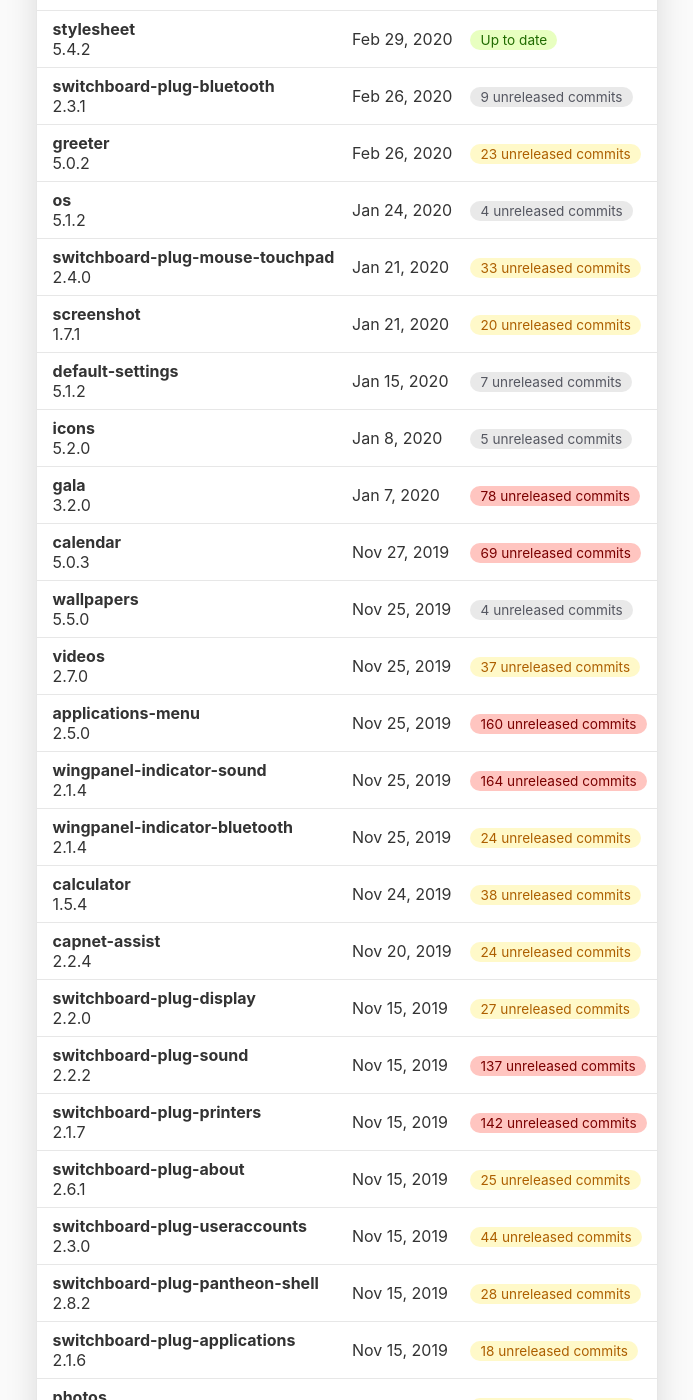
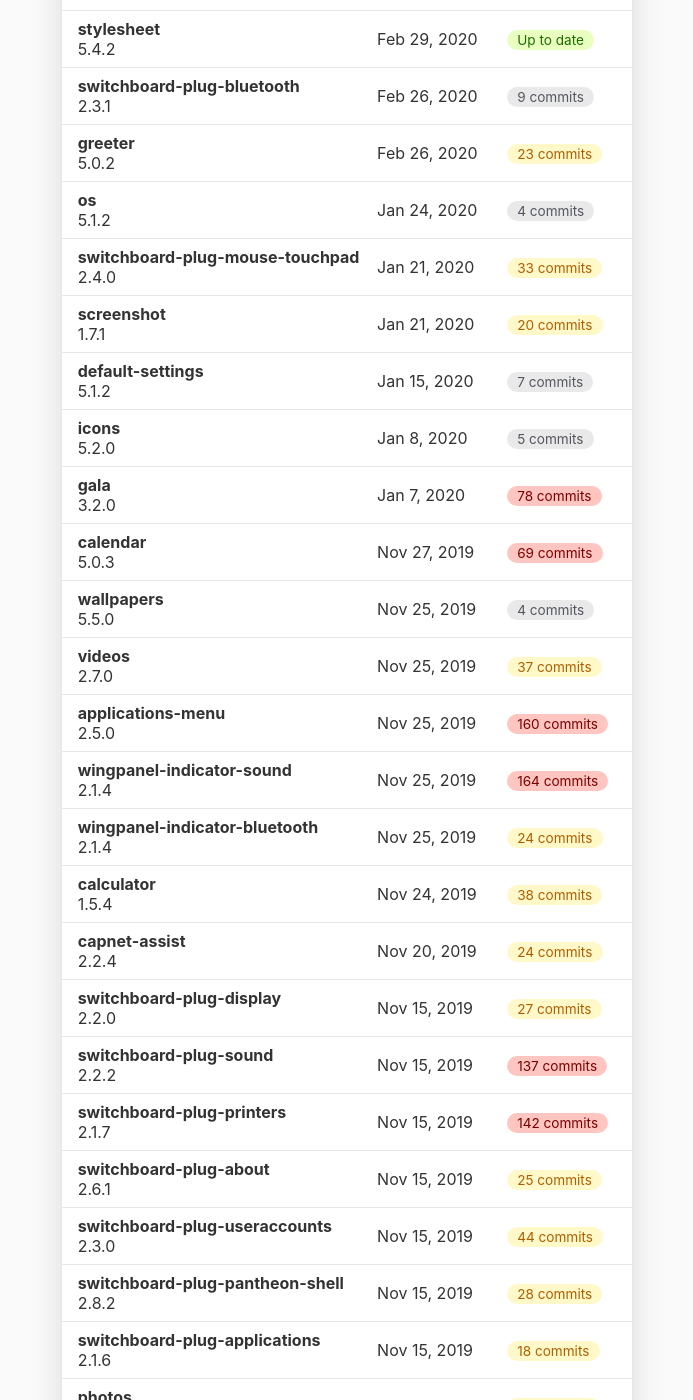
Before and after one commit to elementary/releases, a Jekyll site: the page built from index.html, in a window 1280 px wide and 1400 px high, scrolled down 1573 px. Shown: the whole window, without its empty margins (293-986 px from the left). Built offline with Jekyll 4.4.1, drawn with Linux system fonts in a browser that asks for light colours; some of the changed text lies outside the part shown.

Commit message:
Shorten labels

```diff
--- a/index.html
+++ b/index.html
@@ -30,19 +30,19 @@ layout: default
           <span class="status good">Up to date</span>
         {% elsif repo.new_commits == 1 %}
           <span class="status">
-            <a href="{{ commits_href }}">{{ repo.new_commits }} unreleased commit</a>
+            <a href="{{ commits_href }}">{{ repo.new_commits }} commit</a>
           </span>
         {% elsif repo.new_commits > 1 and repo.new_commits < 10 %}
           <span class="status">
-            <a href="{{ commits_href }}">{{ repo.new_commits }} unreleased commits</a>
+            <a href="{{ commits_href }}">{{ repo.new_commits }} commits</a>
           </span>
         {% elsif repo.new_commits >= 10 and repo.new_commits < 50 %}
           <span class="status warn">
-            <a href="{{ commits_href }}">{{ repo.new_commits }} unreleased commits</a>
+            <a href="{{ commits_href }}">{{ repo.new_commits }} commits</a>
           </span>
         {% elsif repo.new_commits >= 50 %}
           <span class="status critical">
-            <a href="{{ commits_href }}">{{ repo.new_commits }} unreleased commits</a>
+            <a href="{{ commits_href }}">{{ repo.new_commits }} commits</a>
           </span>
         {% endif %}
       </td>
```
Also changed, not shown: other parts of index.html (+2 -2 lines).
